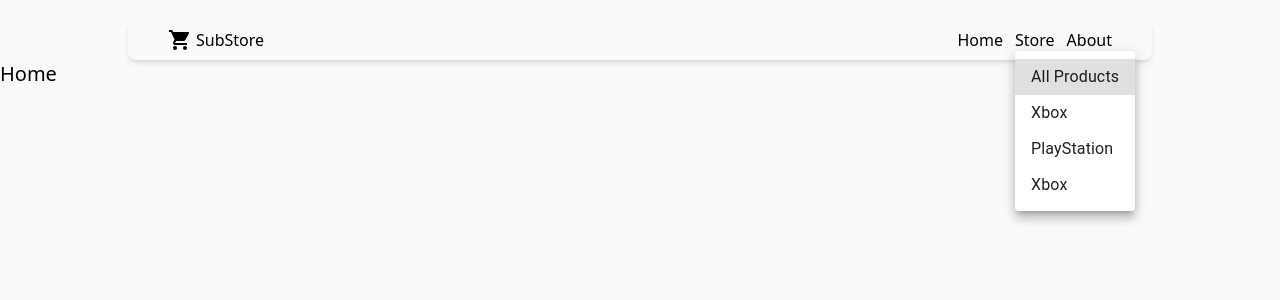
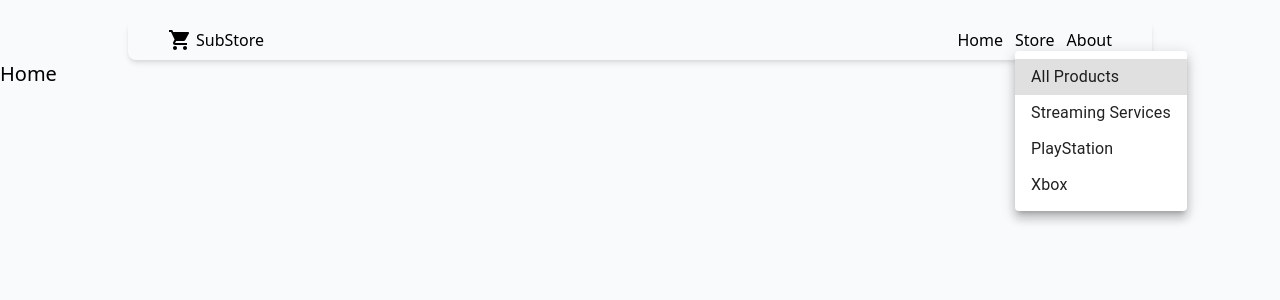
Before and after one commit to adnansyed101/subStore, a React (Vite) app: page / in a window 1280 px wide. Both pictures are taken after a click on the element "Store". Shown: the top 300 px of the page. Built offline with nearby package versions, Linux system fonts and the light colour scheme.

Commit message:
change to correct name

```diff
--- a/src/components/Navbar.tsx
+++ b/src/components/Navbar.tsx
@@ -47,7 +47,7 @@ export const Navbar = () => {
               }}
             >
               <MenuItem onClick={handleClose}><Link to='/store/allProducts'>All Products</Link></MenuItem>
-              <MenuItem onClick={handleClose}><Link to='/store/streamingService'>Xbox</Link></MenuItem>
+              <MenuItem onClick={handleClose}><Link to='/store/streamingService'>Streaming Services</Link></MenuItem>
               <MenuItem onClick={handleClose}><Link to='/store/playstation'>PlayStation</Link></MenuItem>
               <MenuItem onClick={handleClose}><Link to='/store/xbox'>Xbox</Link></MenuItem>
             </Menu>
```
